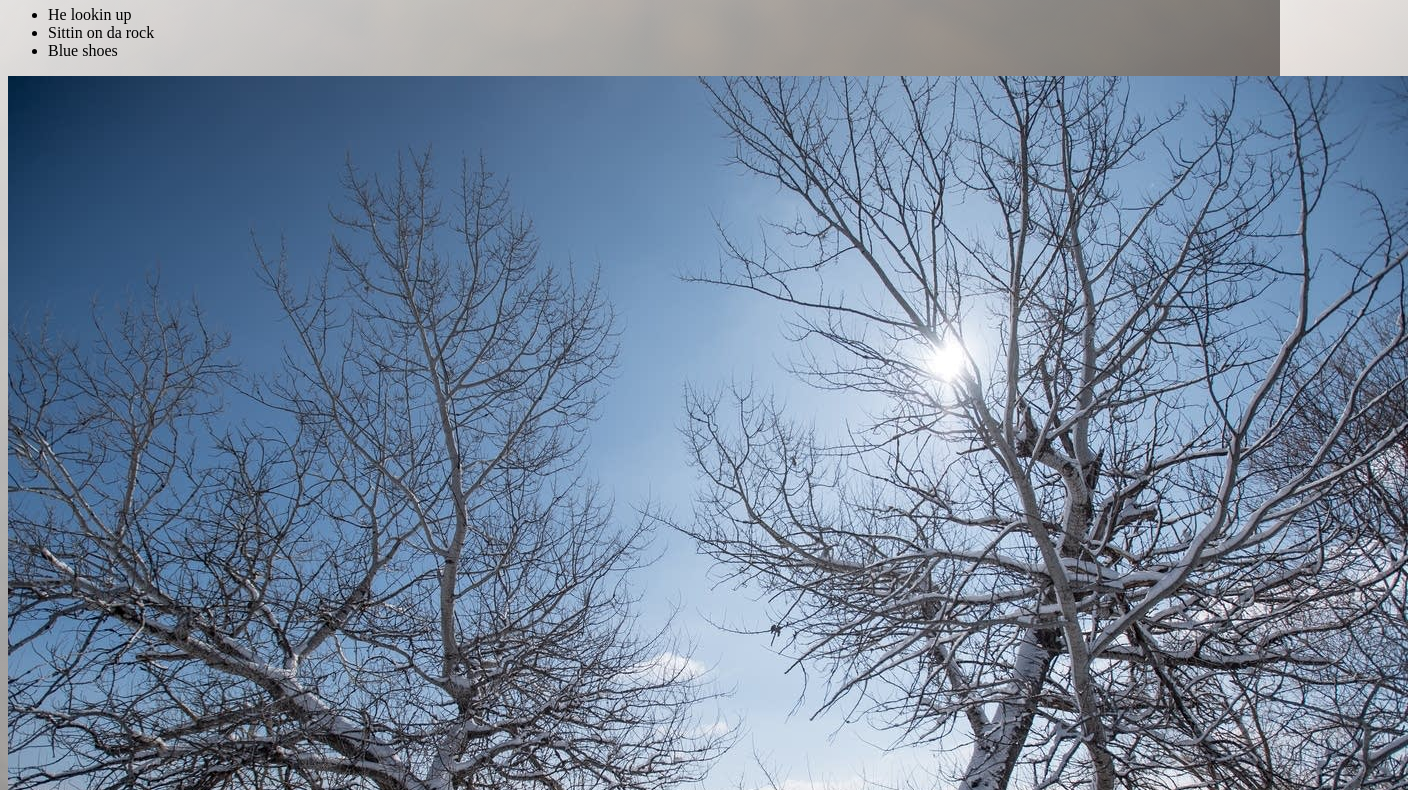
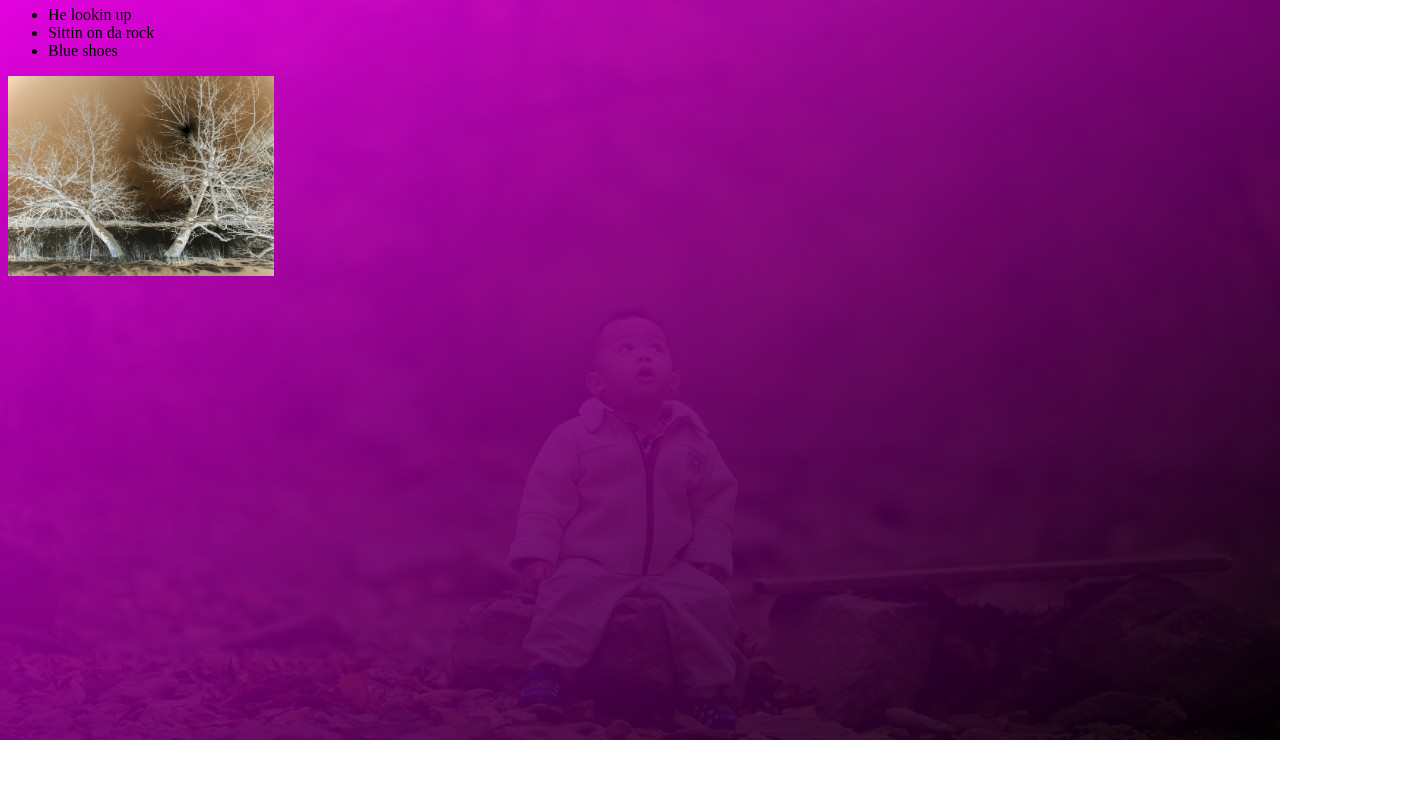
Before and after one commit to staten-island-tech/formative-assesment-1-vincenzo-sorcigli, a plain HTML site: page index.html in a window 1280 px wide. Shown: the part 60-850 px from the top of the page, 1408 px wide, since content can reach past the window. After the commit the page ends 800 px from the top, so only its background shows below. Drawn offline with Linux system fonts and the light colour scheme.

Commit message:
finished product
added thing i had to do

```diff
--- a/index.html
+++ b/index.html
@@ -14,7 +14,7 @@
             <li>Sittin on da rock</li>
             <li>Blue shoes</li>
         </ul>
-        <img src="media/winter.jpg" alt="winter.jpg">
+        <img src="media/winter.jpg" alt="winter.jpg" height=200>
     </div>
 </body>
 </html>
--- a/style.css
+++ b/style.css
@@ -4,12 +4,12 @@ h1{
 body{
     background-image: linear-gradient(
         to right bottom,
-        rgba(255, 255, 255, 0.9),
+        rgba(255, 0, 255, 0.9),
         rgba(0,0,0,0.9)
     ),
     url(media/kid.jpg);
     background-size: cover;
 }
 img{
-
+    filter: invert(1);
 }
```
